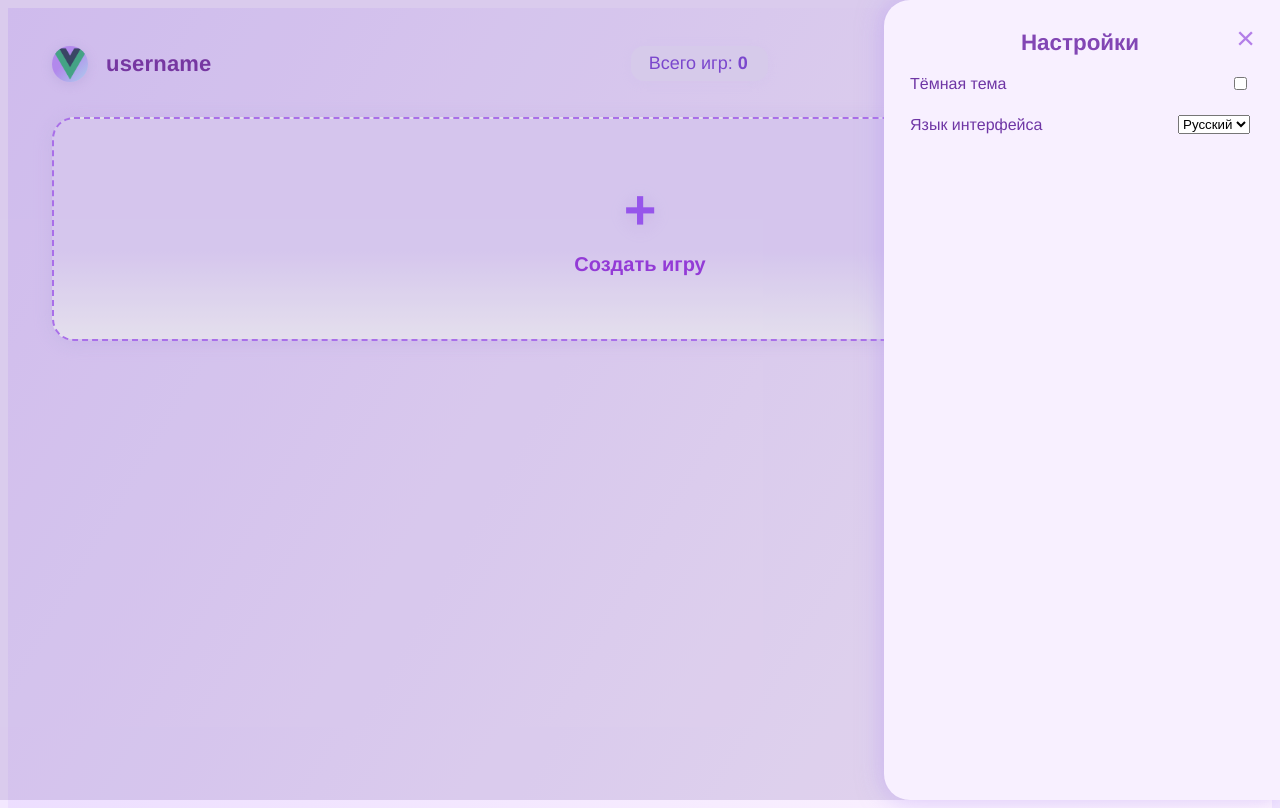
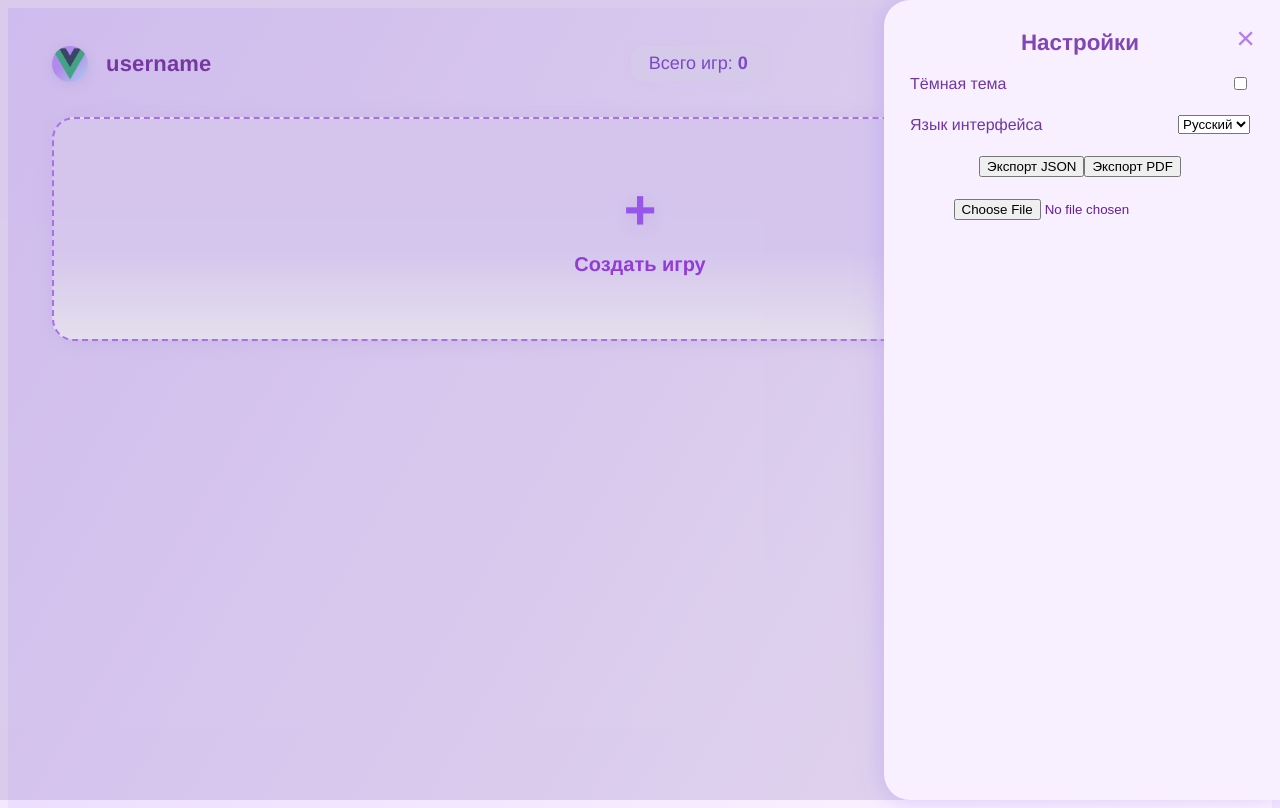
Before and after one commit to MiromanovDaniil/script-service-frontend, a Vue app: page / in a window 1280 px wide. Both pictures are taken after a click on the button "Настройки". Built offline with nearby package versions, Linux system fonts and the light colour scheme.

Commit message:
feat: add scenario import and export

```diff
--- a/package.json
+++ b/package.json
@@ -12,6 +12,7 @@
   },
   "dependencies": {
     "axios": "^1.10.0",
+    "jspdf": "^3.0.1",
     "vue": "^3.5.17",
     "vue-i18n": "^11.1.10",
     "vue-router": "^4.5.1"
--- a/src/components/Games/GamesPage.vue
+++ b/src/components/Games/GamesPage.vue
@@ -56,6 +56,13 @@
               </select>
             </label>
           </div>
+          <div class="setting-item">
+            <button @click="exportJson">Экспорт JSON</button>
+            <button @click="exportPdf">Экспорт PDF</button>
+          </div>
+          <div class="setting-item">
+            <input type="file" accept="application/json" @change="importJson" />
+          </div>
         </div>
       </aside>
     </div>
@@ -81,7 +88,17 @@
       ref="charsModal"
     />
 
-    <ModalWindow  v-if="isCharEditModalOpened" @closeModal="isCharEditModalOpened = false" :showButtons="true" :header="'Персонаж'" @validate-request="save"><CreateCharacterModal :edit="editChar" :char="selectedGame.characters.find(c => c.id == editChar)" ref="createChar"/></ModalWindow>
+    <ModalWindow
+      v-if="isCharEditModalOpened"
+      @closeModal="isCharEditModalOpened = false"
+      :showButtons="true"
+      :header="'Персонаж'"
+      @validate-request="save"
+      ><CreateCharacterModal
+        :edit="editChar"
+        :char="selectedGame.characters.find((c) => c.id == editChar)"
+        ref="createChar"
+    /></ModalWindow>
   </div>
 </template>
 
@@ -103,6 +120,7 @@ import { state, saveState } from '@/store'
 import CharactersModal from '../CharacterViewModal.vue'
 import ModalWindow from '../ModalWindow.vue'
 import CreateCharacterModal from '../CreateCharacterModal.vue'
+import { jsPDF } from 'jspdf'
 
 export default {
   components: { GameItem, CreateGameModal, CharactersModal, ModalWindow, CreateCharacterModal },
@@ -117,7 +135,7 @@ export default {
       selectedGame: null,
       selectedGameCharacters: [],
       isCharEditModalOpened: false,
-      editChar: ""
+      editChar: '',
     }
   },
   computed: {
@@ -142,12 +160,12 @@ export default {
   },
   methods: {
     addChar() {
-      this.isCharEditModalOpened = true;
-      this.editChar = "";
+      this.isCharEditModalOpened = true
+      this.editChar = ''
     },
     editCharF(id) {
-      this.isCharEditModalOpened = true;
-      this.editChar = id;
+      this.isCharEditModalOpened = true
+      this.editChar = id
     },
     openCreateModal() {
       this.editingGame = null
@@ -201,26 +219,73 @@ export default {
       saveState()
     },
     save() {
-      let ch = this.$refs.createChar;
-      if(this.$refs.createChar.validate()) {
+      let ch = this.$refs.createChar
+      if (this.$refs.createChar.validate()) {
         let res = {
-          "id": Date.now().toString(),
-          "name": ch.name,
-          "profession": ch.job,
-          "talk_style": ch.speechStyle,
-          "type": ch.type,
-          "traits": ch.mood,
-          "look": ch.appearance,
-          "extra": ch.description
-        };
-        if(ch.edit){
-          this.$refs.charsModal.localChars[this.$refs.charsModal.localChars.findIndex(c => c.id == ch.char.id)] = res;
+          id: Date.now().toString(),
+          name: ch.name,
+          profession: ch.job,
+          talk_style: ch.speechStyle,
+          type: ch.type,
+          traits: ch.mood,
+          look: ch.appearance,
+          extra: ch.description,
         }
-        else {
-          this.$refs.charsModal.localChars.push(res);
+        if (ch.edit) {
+          this.$refs.charsModal.localChars[
+            this.$refs.charsModal.localChars.findIndex((c) => c.id == ch.char.id)
+          ] = res
+        } else {
+          this.$refs.charsModal.localChars.push(res)
         }
-        this.isCharEditModalOpened = false;
+        this.isCharEditModalOpened = false
       }
+    },
+    exportJson() {
+      const data = JSON.stringify(state.games, null, 2)
+      const blob = new Blob([data], { type: 'application/json' })
+      const url = URL.createObjectURL(blob)
+      const a = document.createElement('a')
+      a.href = url
+      a.download = 'scenarios.json'
+      a.click()
+      URL.revokeObjectURL(url)
+    },
+    importJson(e) {
+      const file = e.target.files[0]
+      if (!file) return
+      const reader = new FileReader()
+      reader.onload = (ev) => {
+        try {
+          const parsed = JSON.parse(ev.target.result)
+          if (Array.isArray(parsed)) {
+            state.games = parsed
+            saveState()
+          }
+        } catch (err) {
+          console.error('Failed to import scenarios', err)
+        }
+      }
+      reader.readAsText(file)
+      e.target.value = null
+    },
+    exportPdf() {
+      const doc = new jsPDF()
+      let y = 10
+      state.games.forEach((g) => {
+        doc.text(`Game: ${g.name}`, 10, y)
+        y += 10
+        g.scenes.forEach((s) => {
+          doc.text(` Scene: ${s.name}`, 10, y)
+          y += 10
+          s.scripts.forEach((sc) => {
+            doc.text(`  Script: ${sc.name}`, 10, y)
+            y += 10
+          })
+        })
+        y += 10
+      })
+      doc.save('scenarios.pdf')
     },
   },
 }
```
Also changed, not shown: 1 other file (tests, documents, lock files or other folders).
